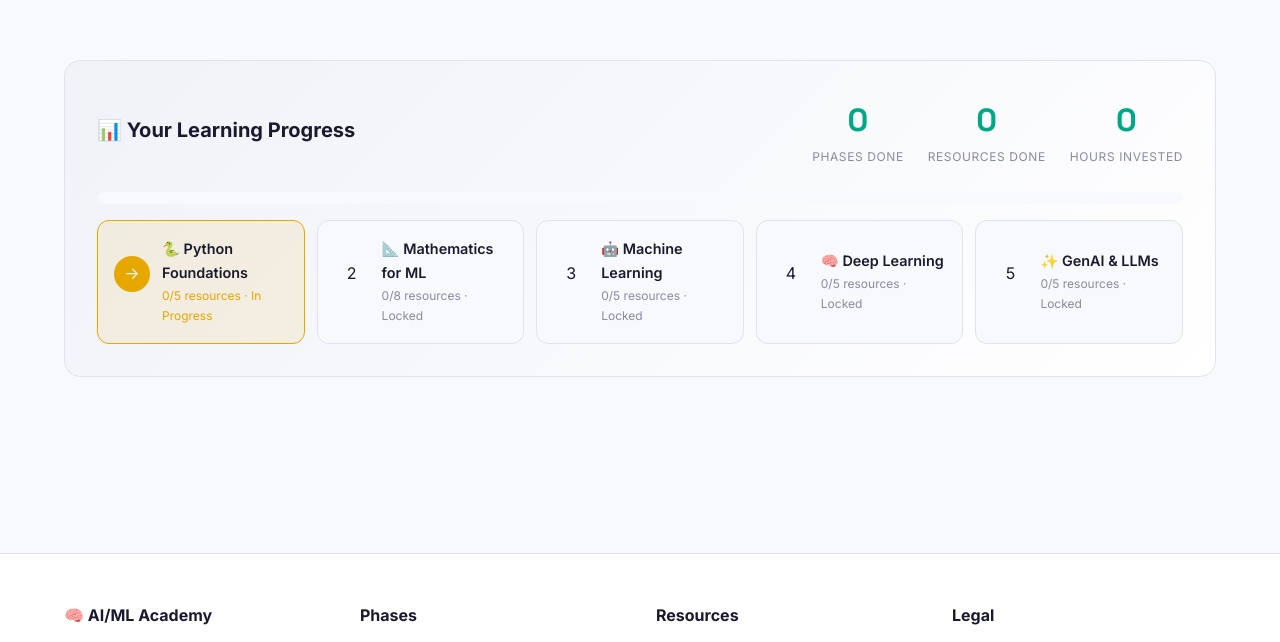
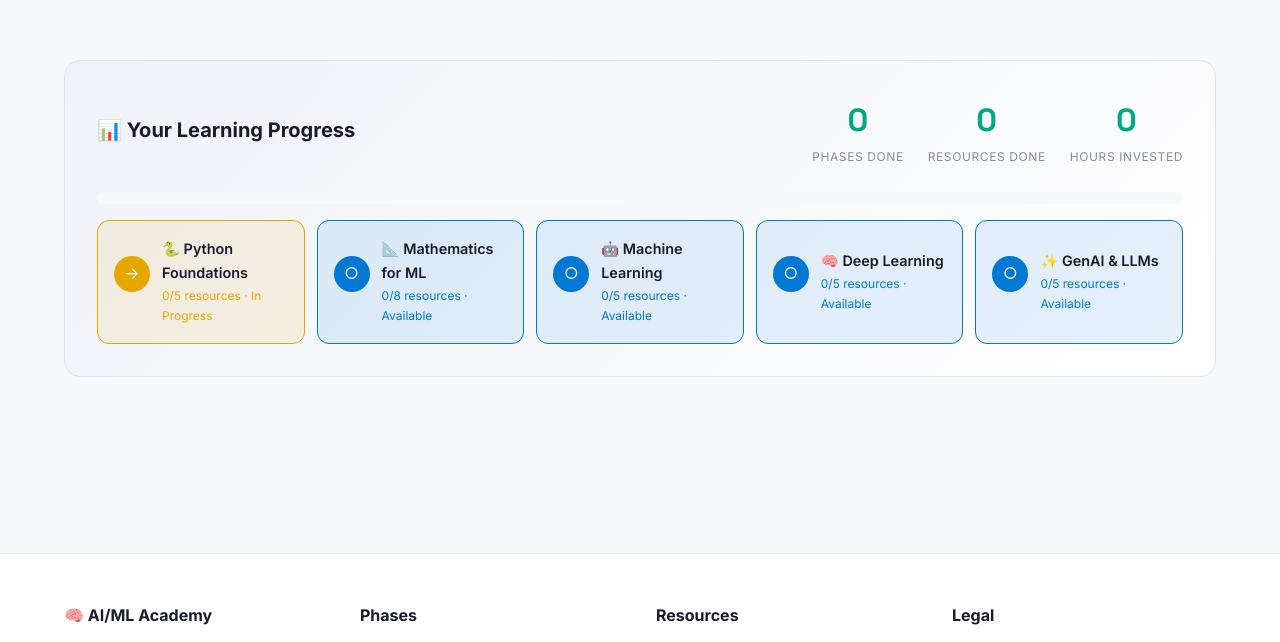
Before and after one commit to LoneNaseer/ai-ml-learning-academy, a plain HTML site: page index.html in a window 1280 px wide. Both pictures are taken after a click on the button "Progress". Shown: the part 80-722 px from the top of the page. Drawn offline with Linux system fonts and the light colour scheme.

Commit message:
Unlock all phases: fix progress tracker to show all phases as available from day one

```diff
--- a/index.html
+++ b/index.html
@@ -507,18 +507,21 @@
   }
   .progress-step.completed { border-color: var(--accent); background: var(--accent-bg); }
   .progress-step.in-progress { border-color: var(--warning); background: var(--warning-bg); }
+  .progress-step.available { border-color: var(--info); background: var(--info-bg); }
   .step-icon {
     width: 36px; height: 36px; border-radius: 50%;
     display: flex; align-items: center; justify-content: center; font-size: 1rem; flex-shrink: 0;
   }
   .step-icon.completed { background: var(--accent); color: var(--bg); }
   .step-icon.in-progress { background: var(--warning); color: var(--bg); }
+  .step-icon.available { background: var(--info); color: var(--bg); }
   .step-icon.pending { background: var(--bg-card); color: var(--text-muted); border: 1px solid var(--border); }
   .step-info { flex: 1; }
   .step-name { font-weight: 600; color: var(--text); font-size: 0.9rem; }
   .step-status { font-size: 0.75rem; color: var(--text-muted); }
   .progress-step.completed .step-status { color: var(--accent); }
   .progress-step.in-progress .step-status { color: var(--warning); }
+  .progress-step.available .step-status { color: var(--info); }
 
   /* AI Assistant */
   .ai-assistant {
@@ -1238,17 +1241,18 @@
       $('#totalHours').textContent = totalHours;
       $('#overallProgress').style.width = overallPct + '%';
 
-      // Render steps
+      // Render steps - ALL PHASES UNLOCKED FROM START
       const stepsContainer = $('#progressSteps');
       stepsContainer.innerHTML = steps.map((s, i) => {
         const isDone = s.done === s.total && s.total > 0;
-        const isCurrent = !isDone && steps.slice(0,i).every(x => x.done === x.total && x.total > 0);
+        const isCurrent = !isDone && (i === 0 || steps.slice(0,i).some(x => x.done > 0)); // First phase always available, others available if any previous progress
+        const isAvailable = !isDone && !isCurrent;
         return `
-          <article class="progress-step ${isDone?'completed':''} ${isCurrent?'in-progress':''}">
-            <div class="step-icon ${isDone?'completed':''} ${isCurrent?'in-progress':''}">${isDone?'✓':isCurrent?'→':i+1}</div>
+          <article class="progress-step ${isDone?'completed':''} ${isCurrent?'in-progress':''} ${isAvailable?'available':''}">
+            <div class="step-icon ${isDone?'completed':''} ${isCurrent?'in-progress':''} ${isAvailable?'available':''}">${isDone?'✓':isCurrent?'→':isAvailable?'○':i+1}</div>
             <div class="step-info">
               <div class="step-name">${s.phase.icon} ${s.phase.name.split(':')[1]?.trim() || s.phase.name}</div>
-              <div class="step-status">${s.done}/${s.total} resources · ${isDone?'Complete':isCurrent?'In Progress':'Locked'}</div>
+              <div class="step-status">${s.done}/${s.total} resources · ${isDone?'Complete':isCurrent?'In Progress':'Available'}</div>
             </div>
           </article>
         `;
```
